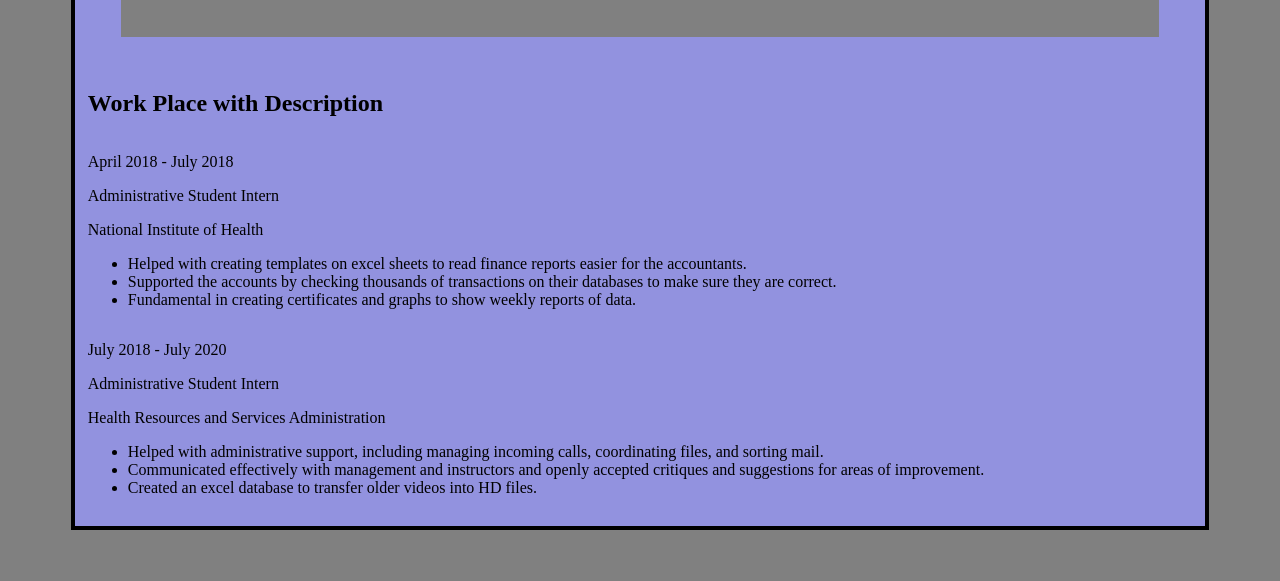
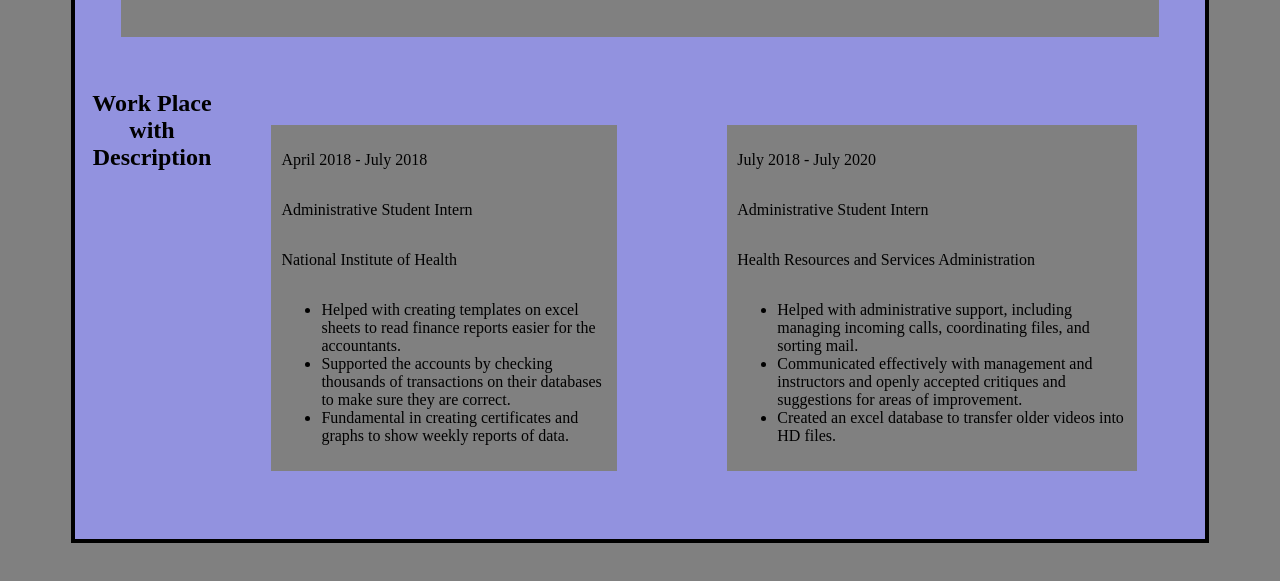
Before and after one commit to Francisco-Contreras10/practice.github.io, a website: page public/experience.html in a window 1280 px wide. Shown: the part 257-838 px from the top of the page. Drawn offline with Linux system fonts and the light colour scheme.

Commit message:
Update experience_style.css

```diff
--- a/public/experience_style.css
+++ b/public/experience_style.css
@@ -55,7 +55,25 @@
 a:hover {
     color: rgb(231, 159, 76);
 }
+h2 {
+    text-align: center;
+}
 .work {
     display: flex;
+    flex-direction: row;
+    justify-content: space-around;
+}
+.nih {
+    display:flex;
     flex-direction: column;
+    background-color: grey;
+    margin:5%;
+    padding:10px;
 }
+.hrsa {
+    display:flex;
+    flex-direction: column;
+    background-color: grey;
+    margin:5%;
+    padding:10px;
+}
```
